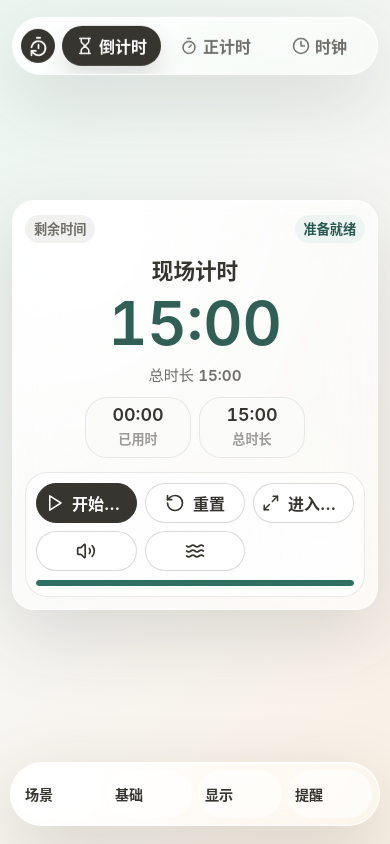
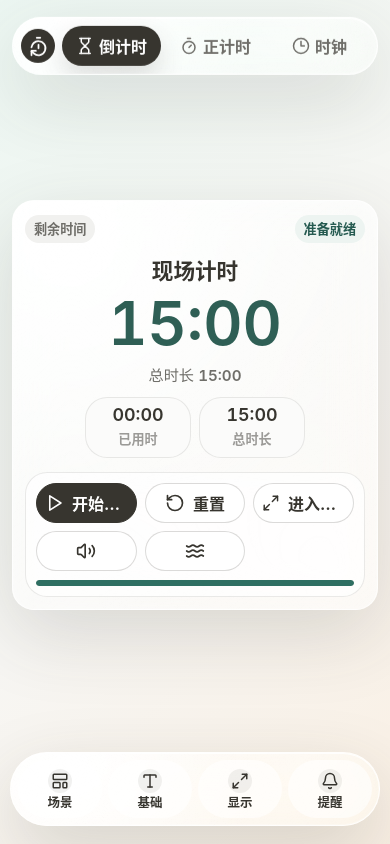
Before and after one commit to nowscott/TimerDisplay, a React (Vite) app: page / in a window 390 px wide. Built offline with nearby package versions, Linux system fonts and the light colour scheme.

Commit message:
Release v0.0.13

```diff
--- a/package.json
+++ b/package.json
@@ -1,6 +1,6 @@
 {
   "name": "timer-display",
-  "version": "0.0.12",
+  "version": "0.0.13",
   "private": false,
   "description": "中文网页现场计时工具，适合课堂、公开课、赛课和会议现场投屏。",
   "license": "MIT",
--- a/src/App.css
+++ b/src/App.css
@@ -2630,21 +2630,42 @@ input:disabled {
   }
 
   .config-dock-button {
+    display: grid;
+    justify-items: center;
+    align-content: center;
     flex: initial;
-    min-height: 48px;
+    gap: 3px;
+    min-height: 58px;
     padding: 0 6px;
     text-align: center;
   }
 
+  .config-dock-button__icon {
+    display: grid;
+    width: 24px;
+    height: 24px;
+    background: rgba(55, 53, 47, 0.07);
+  }
+
+  .config-dock-button--active .config-dock-button__icon {
+    background: rgba(255, 255, 255, 0.16);
+  }
+
+  .config-dock-button__text {
+    display: block;
+    width: 100%;
+  }
+
   .config-dock-button__text span {
-    font-size: 0.88rem;
+    display: block;
+    font-size: 0.78rem;
+    line-height: 1.1;
   }
 
   .config-dock-button__text small {
     display: none;
   }
 
-  .config-dock-button__icon,
   .config-dock-status {
     display: none;
   }
```
Also changed, not shown: 2 other files (tests, documents, lock files or other folders).
